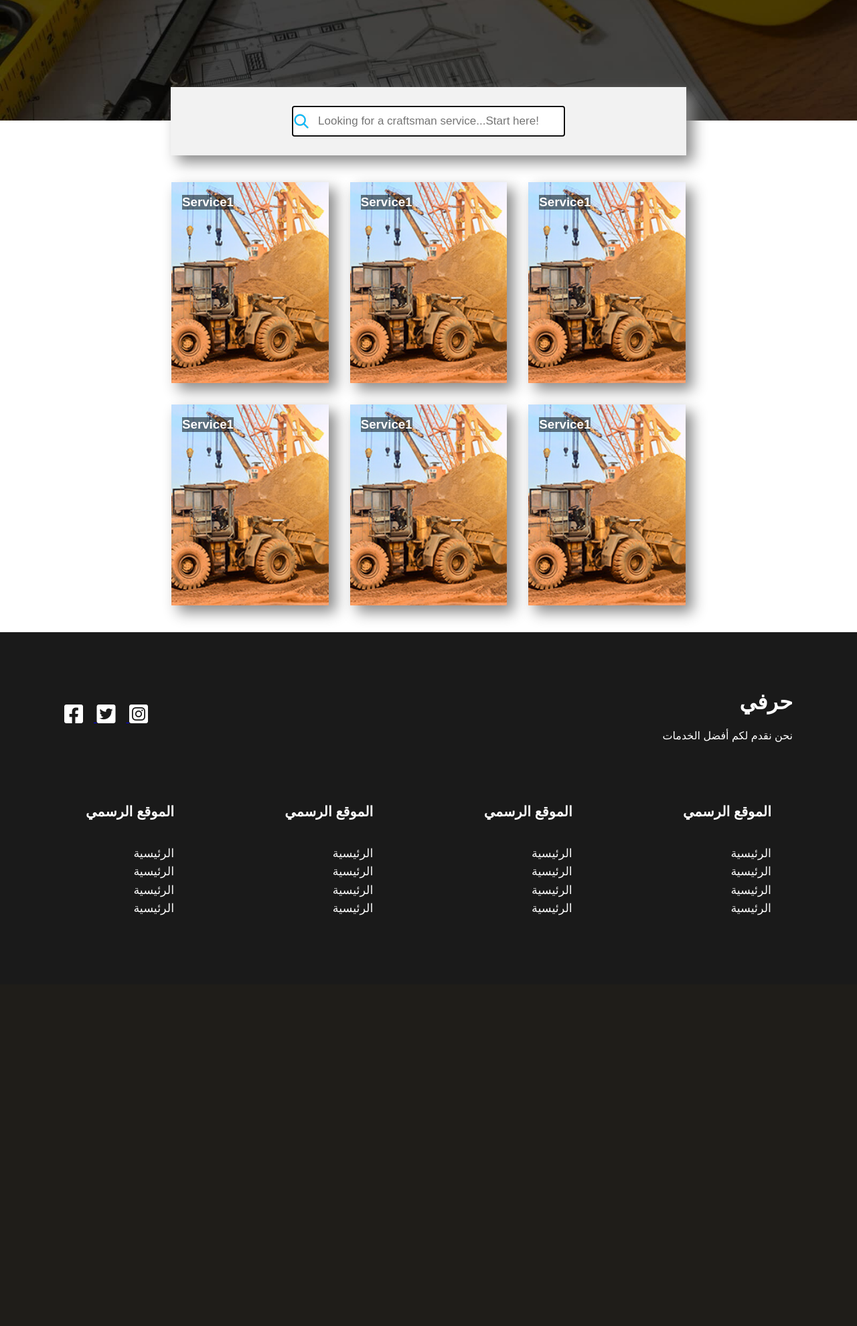
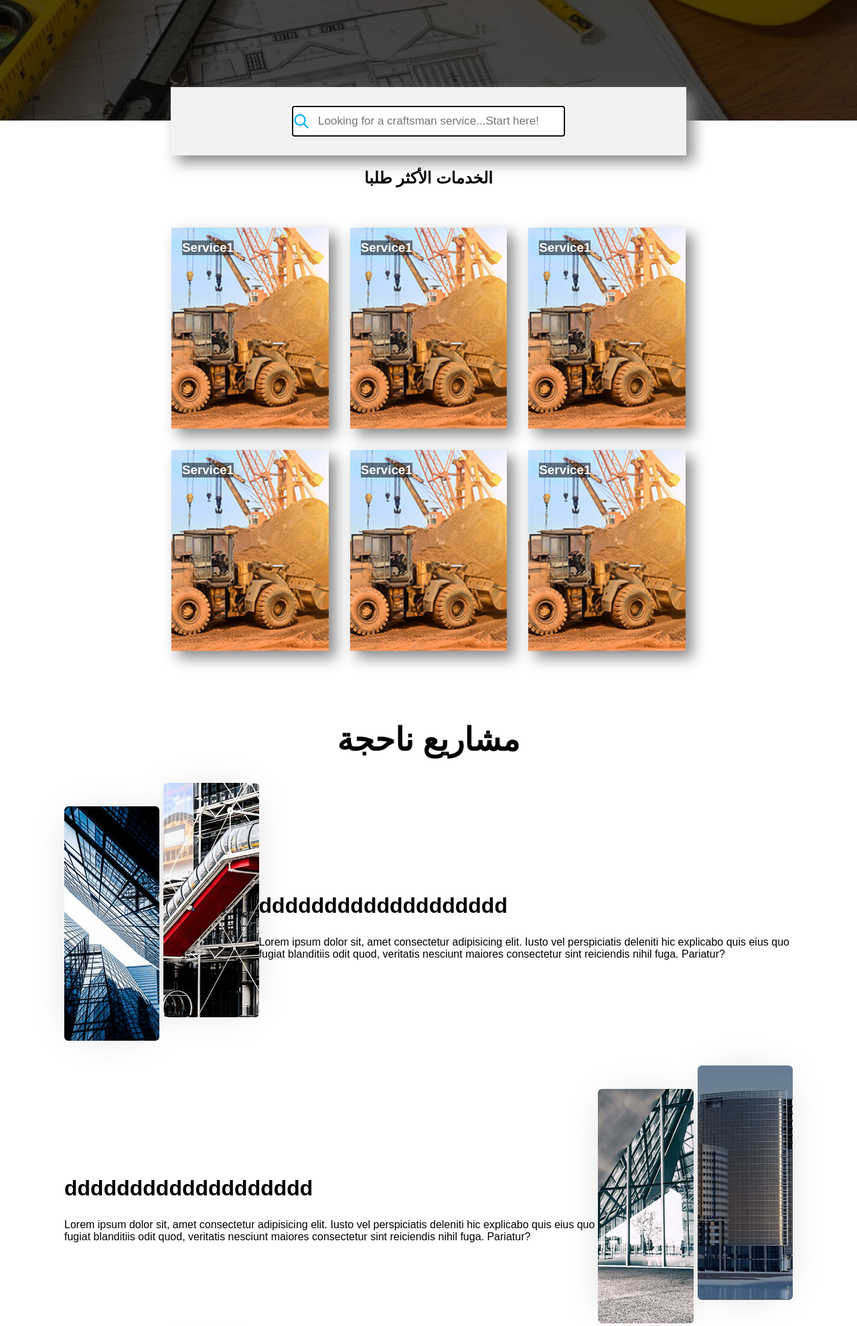
Before and after one commit to MAMahmoudi/HERAFY, a PHP site: page /HERAFY/ in a window 1280 px wide. Shown: the part 420-2400 px from the top of the page at 67% size. Before the commit the page ends 1787 px from the top, so only its background shows below. Run offline with PHP 8.4, Linux system fonts and the light colour scheme.

Commit message:
Successful_Projects

```diff
--- a/app/views/home.view.php
+++ b/app/views/home.view.php
@@ -4,6 +4,7 @@
 <head>
     <link rel="stylesheet" href="<?= My_Files_Root ?>assets/CSS/styles.css" />
     <link rel="stylesheet" href="<?= My_Files_Root ?>assets/CSS/Footer.css" />
+    <link rel="stylesheet" href="<?= My_Files_Root ?>assets/CSS/Successful_Projects.css" />
     <meta charset="UTF-8">
     <meta http-equiv="X-UA-Compatible" content="IE=edge">
     <meta name="viewport" content="width=device-width, initial-scale=1.0">
@@ -24,12 +25,11 @@
         ?>
 
         <section class="Services">
-
             <div class="SearchServices" id="SearchServices">
                 <input type="text" placeholder="Looking for a craftsman service...Start here!" class="SearchServicesTxtField" id="SearchServicesTxtField">
                 <ul id="AutoComplete_Results" class="AutoComplete_Results"></ul>
             </div>
-
+            <h1>الخدمات الأكثر طلبا</h1>
             <div class="MostSearchedServices">
 
                 <div class="ServiceContainer">
@@ -56,6 +56,49 @@
                 </div>
             </div>
         </section>
+
+        <section class="Succuessful_Projects">
+            <h1>مشاريع ناحجة</h1>
+            <div class="Succuessful_Projects_Item">
+                <div class="Succuessful_Projects_Image">
+                    <img src="<?= My_Files_Root ?>assets/IMAGES/projects/project1.jpg" alt="image1" />
+                    <img src="<?= My_Files_Root ?>assets/IMAGES/projects/project2.jpg" alt="image2" />
+                </div>
+                <div className="Succuessful_Projects_Text">
+                    <h2>ddddddddddddddddddd</h2>
+                    <p>
+                        Lorem ipsum dolor sit, amet consectetur adipisicing elit. Iusto vel perspiciatis deleniti hic explicabo quis eius quo fugiat blanditiis odit quod, veritatis nesciunt maiores consectetur sint reiciendis nihil fuga. Pariatur?
+
+                    </p>
+                </div>
+            </div>
+            <div class="Succuessful_Projects_Item_Reverse">
+                <div class="Succuessful_Projects_Image">
+                    <img src="<?= My_Files_Root ?>assets/IMAGES/projects/project3.jpg" alt="image1" />
+                    <img src="<?= My_Files_Root ?>assets/IMAGES/projects/project4.jpg" alt="image2" />
+                </div>
+                <div className="Succuessful_Projects_Text">
+                    <h2>ddddddddddddddddddd</h2>
+                    <p>
+                        Lorem ipsum dolor sit, amet consectetur adipisicing elit. Iusto vel perspiciatis deleniti hic explicabo quis eius quo fugiat blanditiis odit quod, veritatis nesciunt maiores consectetur sint reiciendis nihil fuga. Pariatur?
+
+                    </p>
+                </div>
+            </div>
+            <div class="Succuessful_Projects_Item">
+                <div class="Succuessful_Projects_Image">
+                    <img src="<?= My_Files_Root ?>assets/IMAGES/projects/project5.jpg" alt="image1" />
+                    <img src="<?= My_Files_Root ?>assets/IMAGES/projects/project6.jpg" alt="image2" />
+                </div>
+                <div className="Succuessful_Projects_Text">
+                    <h2>ddddddddddddddddddd</h2>
+                    <p>
+                        Lorem ipsum dolor sit, amet consectetur adipisicing elit. Iusto vel perspiciatis deleniti hic explicabo quis eius quo fugiat blanditiis odit quod, veritatis nesciunt maiores consectetur sint reiciendis nihil fuga. Pariatur?
+
+                    </p>
+                </div>
+            </div>
+        </section>
     </main>
     <?php include("../app/views/Footer.php"); ?>
 
```
Also changed, not shown: public/assets/CSS/Successful_Projects.css (added).
